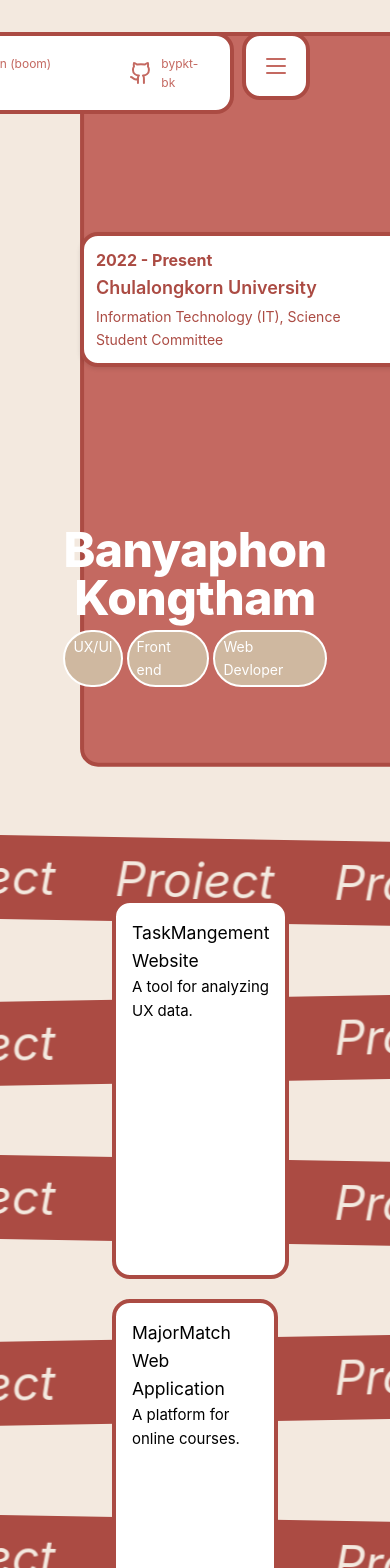
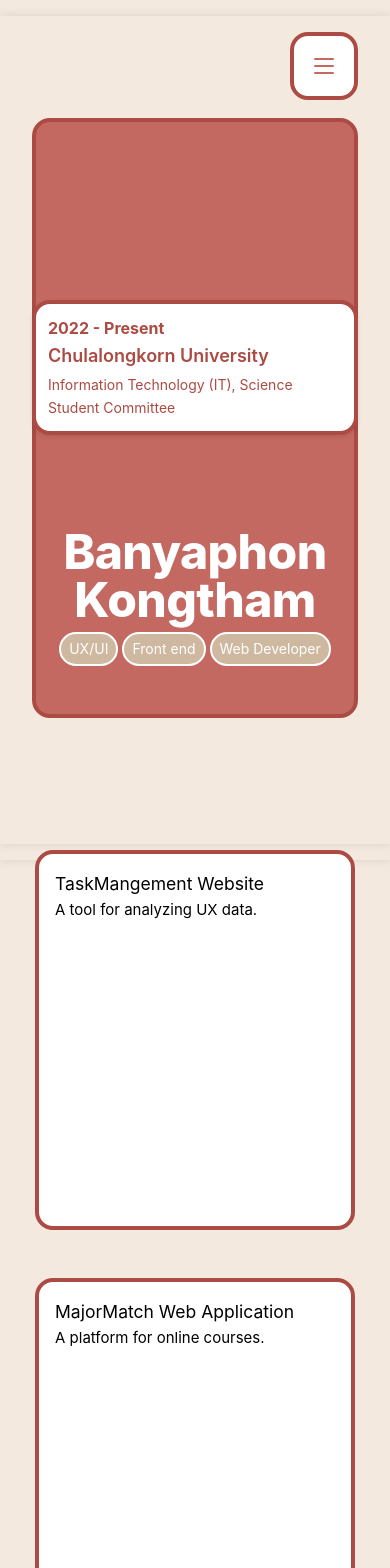
Before and after one commit to bypkt-bk/portfolio, a Vue app: page / in a window 390 px wide. Shown: the top 1568 px of the page. Built offline with nearby package versions, Linux system fonts and the light colour scheme.

Commit message:
style(hero): add responsive

```diff
--- a/src/assets/main.css
+++ b/src/assets/main.css
@@ -1,17 +1,11 @@
 @import './base.css';
 
-#app {
+html,
+body {
+  width: 100%;
+  height: 100%;
   max-width: 1280px;
   margin: 0 auto;
-  padding-left: 80px;
-  padding-right: 80px;
-  padding-top: 2rem;
-  font-weight: normal;
+  box-shadow: 0 0 10px rgba(0, 0, 0, 0.1);
+  padding-top: 1rem;
 }
-html,
-body {
-  overflow-x: hidden;
-  margin: 0;
-  padding: 0;
-  width: 100%;
-}
--- a/src/components/hero/HeroBanner.vue
+++ b/src/components/hero/HeroBanner.vue
@@ -1,5 +1,7 @@
 <template>
+  <div>
     <svg
+      v-if="isLargeScreen"
       xmlns="http://www.w3.org/2000/svg"
       width="1121"
       height="735"
@@ -13,35 +15,82 @@
         stroke-width="4"
       />
     </svg>
-  <section class="frame">
+
+    <div v-if="isLargeScreen" class="overlay">
       <div class="info">
         <h1>Banyaphon Kongtham</h1>
         <div class="Tag">
           <Tag class="Tag" label="UX/UI" />
           <Tag class="Tag" label="Front end" />
-        <Tag class="Tag" label="Web Devloper" />
+          <Tag class="Tag" label="Web Developer" />
         </div>
       </div>
       <section class="education">
         <Education />
       </section>
+    </div>
+
+    <div v-else class="hero">
+      <div class="info">
+        <h1>Banyaphon Kongtham</h1>
+        <div class="Tag">
+          <Tag class="Tag" label="UX/UI" />
+          <Tag class="Tag" label="Front end" />
+          <Tag class="Tag" label="Web Developer" />
+        </div>
+      </div>
+      <section class="education">
+        <Education />
       </section>
+    </div>
+  </div>
 </template>
 
 <script setup>
+import { ref, onMounted, onUnmounted } from 'vue'
 import Tag from '../global/Tag.vue'
 import Education from '../education/Education.vue'
-</script>
-<style scoped>
-svg {
-  z-index: -10;
-  position: absolute;
+
+const isLargeScreen = ref(window.matchMedia('(min-width: 1279px)').matches)
+
+const updateScreenSize = () => {
+  isLargeScreen.value = window.matchMedia('(min-width: 1279px)').matches
 }
 
-.frame {
+onMounted(() => {
+  window.addEventListener('resize', updateScreenSize)
+})
+
+onUnmounted(() => {
+  window.removeEventListener('resize', updateScreenSize)
+})
+</script>
+
+<style scoped>
+.hero {
+  display: flex;
+  background-color: #c46961;
+  margin-top: 18px;
+  height: 600px;
+  width: calc(100vw - 64px); /* Subtract 40px left and 40px right margin */
+  border-radius: 18px;
+  border: 4px solid var(--redink);
+  justify-content: center;
+  align-items: end;
+  padding-bottom: 48px;
+}
+
+svg {
+  position: absolute;
+  z-index: -1;
+  top: -68px;
+}
+
+.overlay {
   display: flex;
   flex-direction: column;
-  height: 735px;
+  height: 667px;
+  width: 1121px;
   border-radius: 10px;
   position: relative;
   z-index: 5;
@@ -54,27 +103,28 @@ svg {
   gap: 8px;
   justify-content: center;
   align-items: center;
-  position: absolute;
-  bottom: 80px;
+  position: relative; /* ✅ Fix positioning issue */
 }
 
 h1 {
   color: var(--white, #fff);
   text-align: center;
   font-size: 48px;
-  font-style: normal;
   font-weight: 800;
   line-height: 48px;
   letter-spacing: -0.576px;
 }
+
 .Tag {
   display: flex;
   gap: 4px;
 }
+
 .education {
   z-index: 50;
   position: absolute;
-  right: -100px;
+  right: 0px;
   top: 200px;
+  box-shadow: inset;
 }
 </style>
--- a/src/views/HomeView.vue
+++ b/src/views/HomeView.vue
@@ -1,19 +1,21 @@
 <template>
   <div>
+    <section class="Hero">
       <section class="navigation">
-      <NavBar />
+        <NavBar v-if="isNavbarVisible" />
         <MenuDropdown />
       </section>
-    <section class="Hero">
       <HeroBanner />
     </section>
 
     <section class="section">
+      <template v-if="isLargeScreen">
         <ProjectMarqueeBottom class="Marquee0" />
         <ProjectMarqueeTop class="Marquee1" />
         <ProjectMarqueeBottom class="Marquee2" />
         <ProjectMarqueeTop class="Marquee3" />
         <ProjectMarqueeBottom class="Marquee4" />
+      </template>
       <div class="project-list">
         <ProjectItem v-for="project in projects" :key="project.id" :project="project" />
       </div>
@@ -24,81 +26,97 @@
 <script setup>
 import NavBar from '@/components/header/NavBar.vue'
 import HeroBanner from '@/components/hero/HeroBanner.vue'
-import Education from '@/components/education/Education.vue'
 import ProjectItem from '@/components/projects/ProjectItem.vue'
-import SoftSkills from '@/components/skills/SoftSkills.vue'
-import TechnicalSkills from '@/components/skills/TechnicalSkills.vue'
 import MenuDropdown from '@/components/header/MenuDropdown.vue'
 import ProjectMarqueeTop from '@/components/projects/ProjectMarqueeTop.vue'
 import ProjectMarqueeBottom from '@/components/projects/ProjectMarqueeBottom.vue'
+import { ref, onMounted, onUnmounted } from 'vue'
 
 const projects = [
   { id: 1, title: 'TaskMangement Website', description: 'A tool for analyzing UX data.' },
   { id: 2, title: 'MajorMatch Web Application', description: 'A platform for online courses.' },
   { id: 3, title: 'Tax Calculator Web Application', description: 'A platform for online courses.' },
   { id: 4, title: 'Bill Hub Website', description: 'A platform for online courses.' },
-  { id: 4, title: 'Parcel Management', description: 'A platform for online courses.' },
+  { id: 5, title: 'Parcel Management', description: 'A platform for online courses.' },
 ]
+
+const isLargeScreen = ref(window.matchMedia('(min-width: 1121px)').matches)
+const isNavbarVisible = ref(window.matchMedia('(min-width: 755px)').matches)
+
+const updateScreenSize = () => {
+  isLargeScreen.value = window.matchMedia('(min-width: 1121px)').matches
+  isNavbarVisible.value = window.matchMedia('(min-width: 755px)').matches
+}
+
+onMounted(() => {
+  window.addEventListener('resize', updateScreenSize)
+})
+
+onUnmounted(() => {
+  window.removeEventListener('resize', updateScreenSize)
+})
 </script>
 
 <style scoped>
 div {
   position: relative;
 }
+
 .section {
   padding: 2rem;
   position: relative;
+  overflow-x: hidden;
 }
+
 .project-list {
   display: flex;
-  justify-content: flex-start;
+  justify-content: center;
   align-items: center;
-  align-content: enter;
   gap: 48px;
-  row-gap: 20px;
-  align-self: stretch;
   flex-wrap: wrap;
+  margin-top: 100px;
 }
+
 .skills-container {
   display: flex;
   gap: 2rem;
 }
+
 .navigation {
   display: flex;
   gap: 8px;
-  position: absolute;
-  right: 0;
+  width: 100%;
+  justify-content: flex-end;
 }
+
 .Hero {
-  margin-bottom: 100px;
+  display: flex;
+  flex-direction: column;
+  max-width: fit-content;
+  margin: 0 auto; /* Centers the section horizontally within its parent */
 }
-.section h2 {
-  color: black;
-}
+
 .Marquee0 {
-  top: -80px;
+  top: 20px;
 }
 .Marquee1 {
-  top: 80px;
+  top: 180px;
 }
 .Marquee2 {
-  top: 240px;
+  top: 340px;
 }
 .Marquee3 {
-  top: 420px;
+  top: 520px;
 }
 .Marquee4 {
-  top: 600px;
-}
-.Marquee5 {
   top: 700px;
 }
+
 .Marquee0:hover,
 .Marquee1:hover,
 .Marquee2:hover,
 .Marquee3:hover,
-.Marquee4:hover,
-.Marquee5:hover {
+.Marquee4:hover {
   background-color: black;
 }
 </style>
```
Lines whose indentation alone changed are shown as unchanged.
